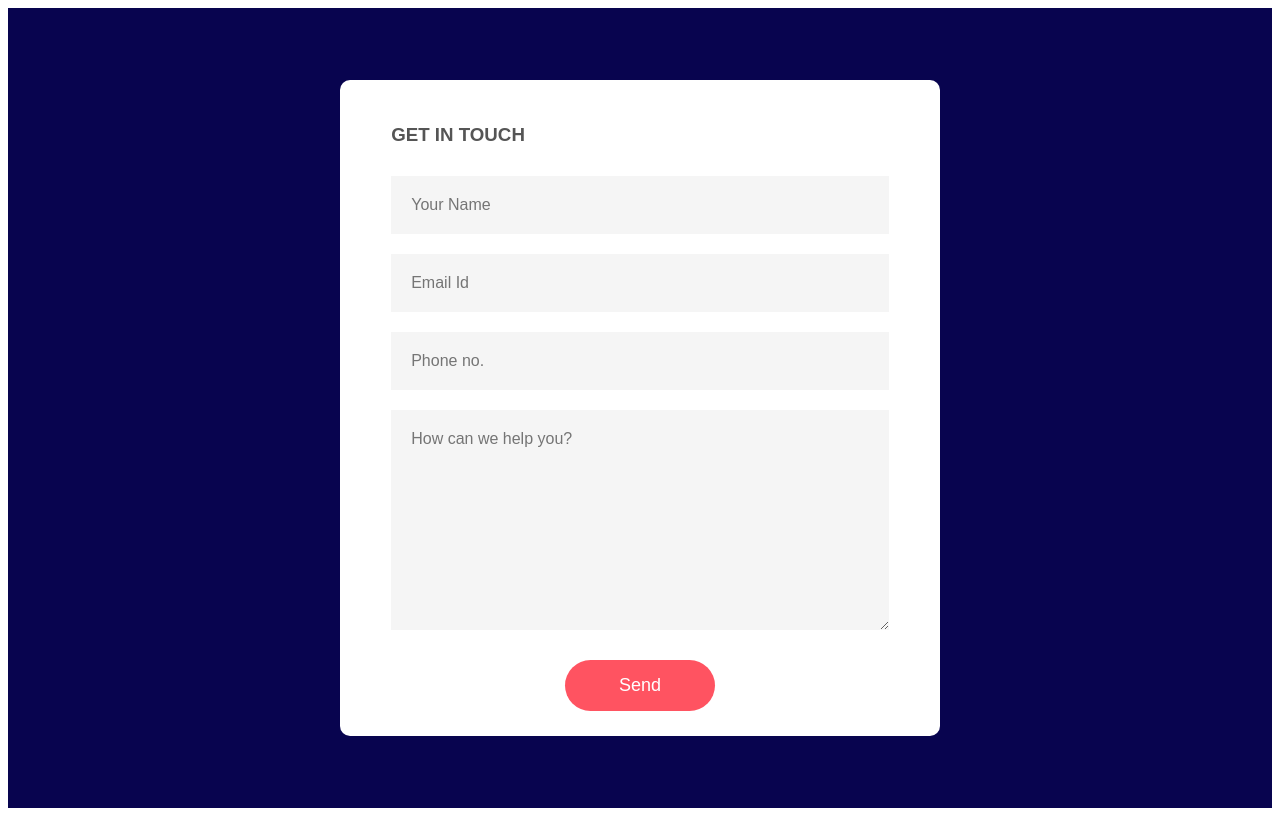
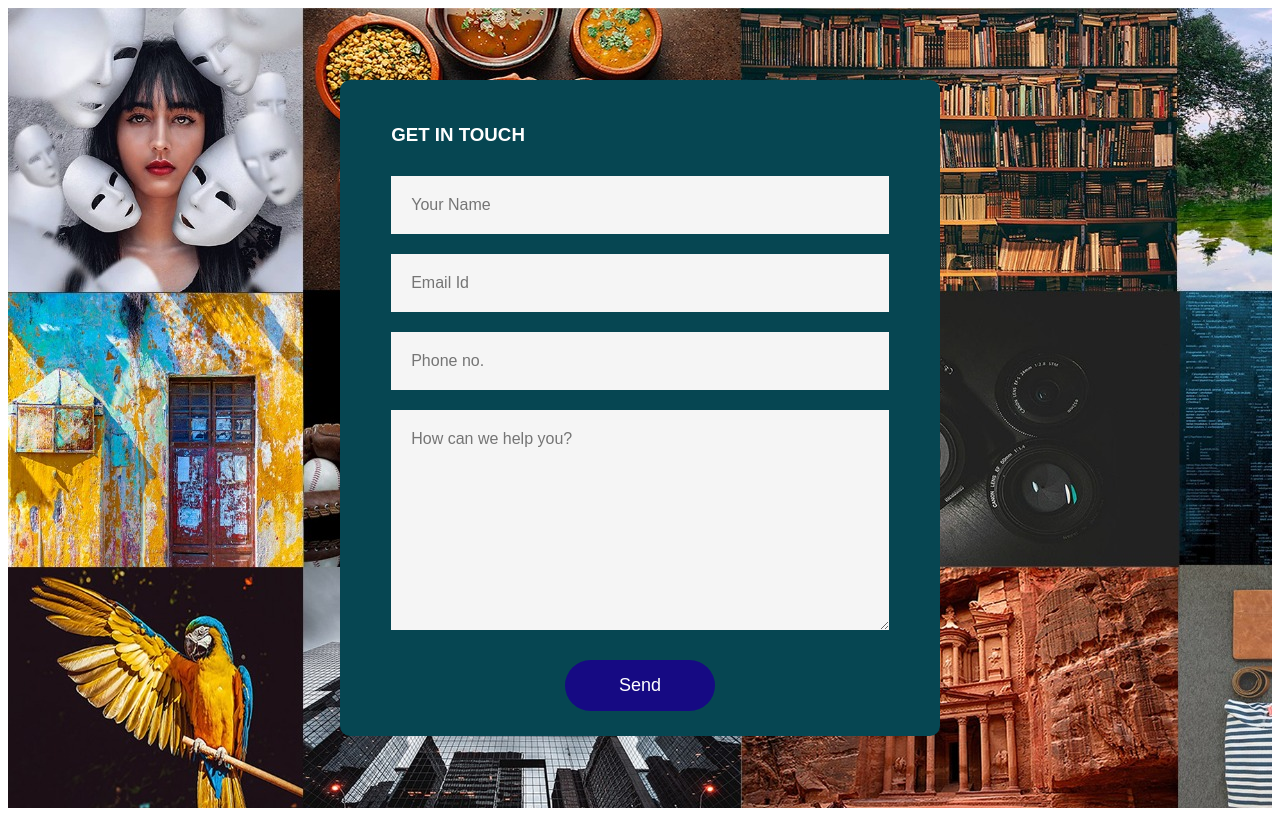
Before and after one commit to Afsheen96/Xpert-Gallery, a plain HTML site: page contact.html in a window 1280 px wide. Drawn offline with Linux system fonts and the light colour scheme.

Commit message:
Contact Button

```diff
--- a/styles.css
+++ b/styles.css
@@ -8,14 +8,14 @@
 .container{
     width: 100%;
     height: 100vh;
-    background: #08044f;
+    background: url('Images/heroimage1.jpeg');;
     display: flex;
     align-items: center;
     justify-content: center;
 }
 
 form{
-    background: #fff;
+    background: #064652;
     display: flex;
     flex-direction: column;
     padding: 2vw 4vw;
@@ -25,7 +25,7 @@ form{
 }
 
 form h3{
-    color: #555;
+    color: #ffffff;
     font-weight: 800;
     margin-bottom: 20px;
 }
@@ -41,7 +41,7 @@ form input, form textarea{
 
 form button{
     padding: 15px;
-    background: #ff5361;
+    background: #160a83;
     color: #fff;
     font-size: 18px;
     border: 0;
```
Also changed, not shown: xpert.html (+6 -1 lines).
